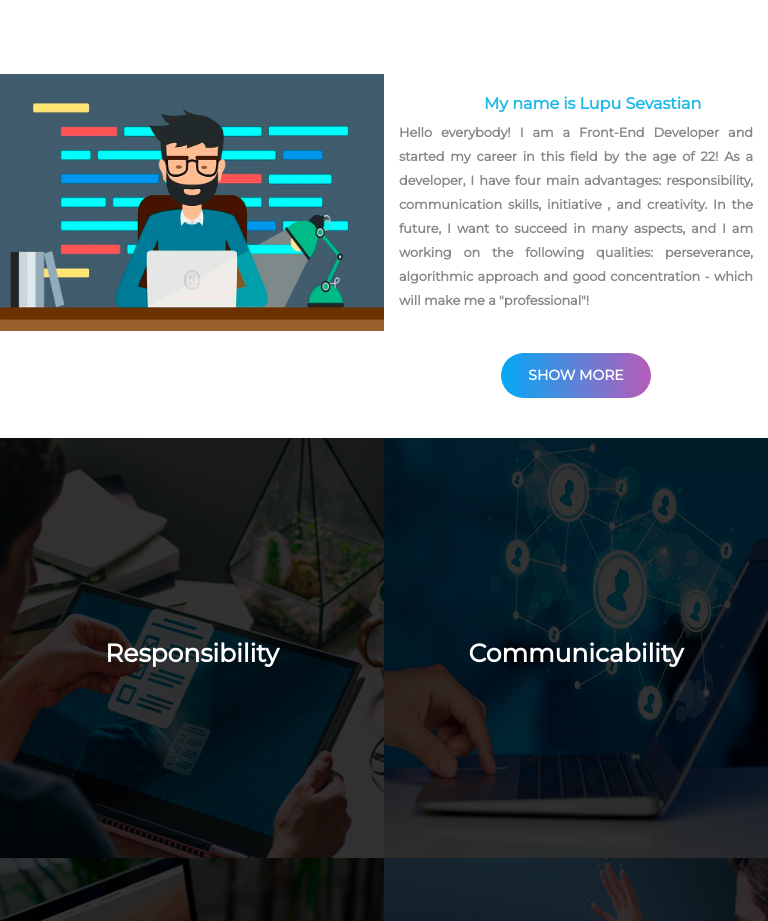
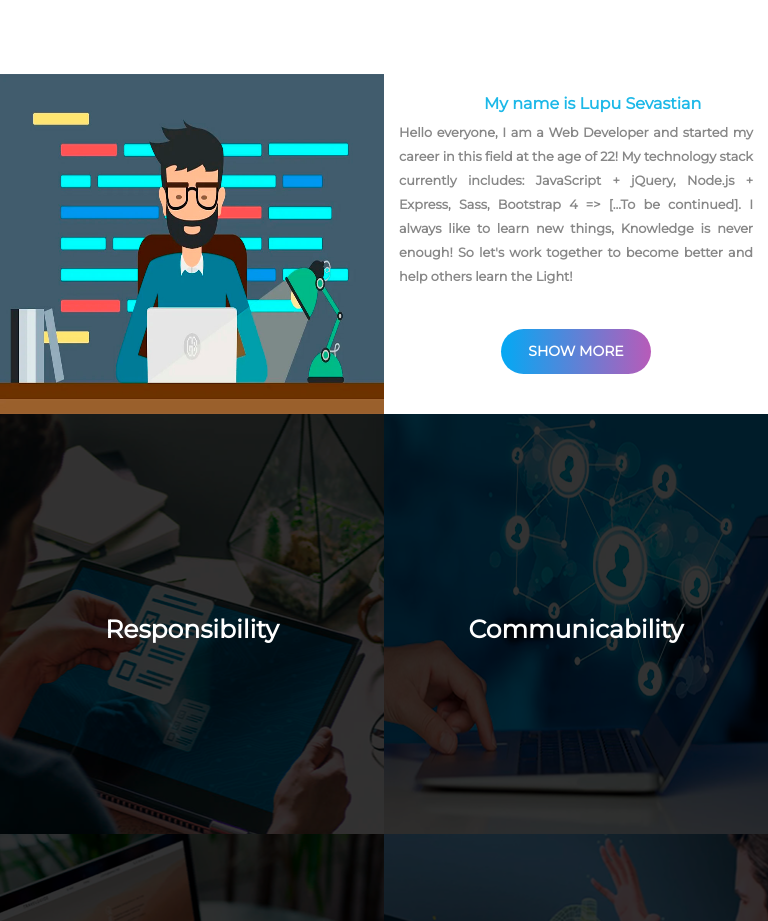
Before and after one commit to DivineBlow/firstSite, a plain HTML site: page index.html in a window 768 px wide. Shown: the part 2420-3341 px from the top of the page. Drawn offline with nearby package versions, Linux system fonts and the light colour scheme.

Commit message:
Refresh work

```diff
--- a/CSS/style.css
+++ b/CSS/style.css
@@ -2,7 +2,9 @@
   padding-right: 0;
   padding-left: 0;
 }
-
+html, body {
+  overflow-x: hidden;
+}
 
 body {
   font-family: 'Montserrat', sans-serif;
@@ -1560,8 +1562,7 @@ footer div p {
     margin-left: 80px;
   }
   section div.program img {
-    width: 100%;
-    height: auto;
+    height: 100%;
   }
   div.program h3 {
     font-size: 1em;
@@ -1718,6 +1719,7 @@ footer div p {
   }
   section div.program img {
     width: 100%;
+    height: 100%;
     vertical-align: bottom;
   }
   div.program h3 {
--- a/index.html
+++ b/index.html
@@ -144,11 +144,7 @@
 			</div>
 			<div class="col-lg-6 col-md-6 col-sm-12 col-xs-12">
 				<h3>My name is Lupu Sevastian</h3>
-				<p>Hello everybody! I am a Front-End Developer and started my career in this field by the age of
-					22! As a developer, I have four main advantages: responsibility, communication skills, initiative ,
-					and creativity. In the future, I want to succeed in many aspects, and I am working on the following
-					qualities: perseverance, algorithmic approach and good concentration - which
-					will make me a "professional"!</p>
+				<p>Hello everyone, I am a Web Developer and started my career in this field at the age of 22! My technology stack currently includes: JavaScript + jQuery, Node.js + Express, Sass, Bootstrap 4 => [...To be continued]. I always like to learn new things, Knowledge is never enough! So let's work together to become better and help others learn the Light!</p>
 				<a href="https://www.coursera.org/user/9aa1f6f34311a5a75e94c3230940a8e8">Show more</a>
 			</div>
 		</div>
```
